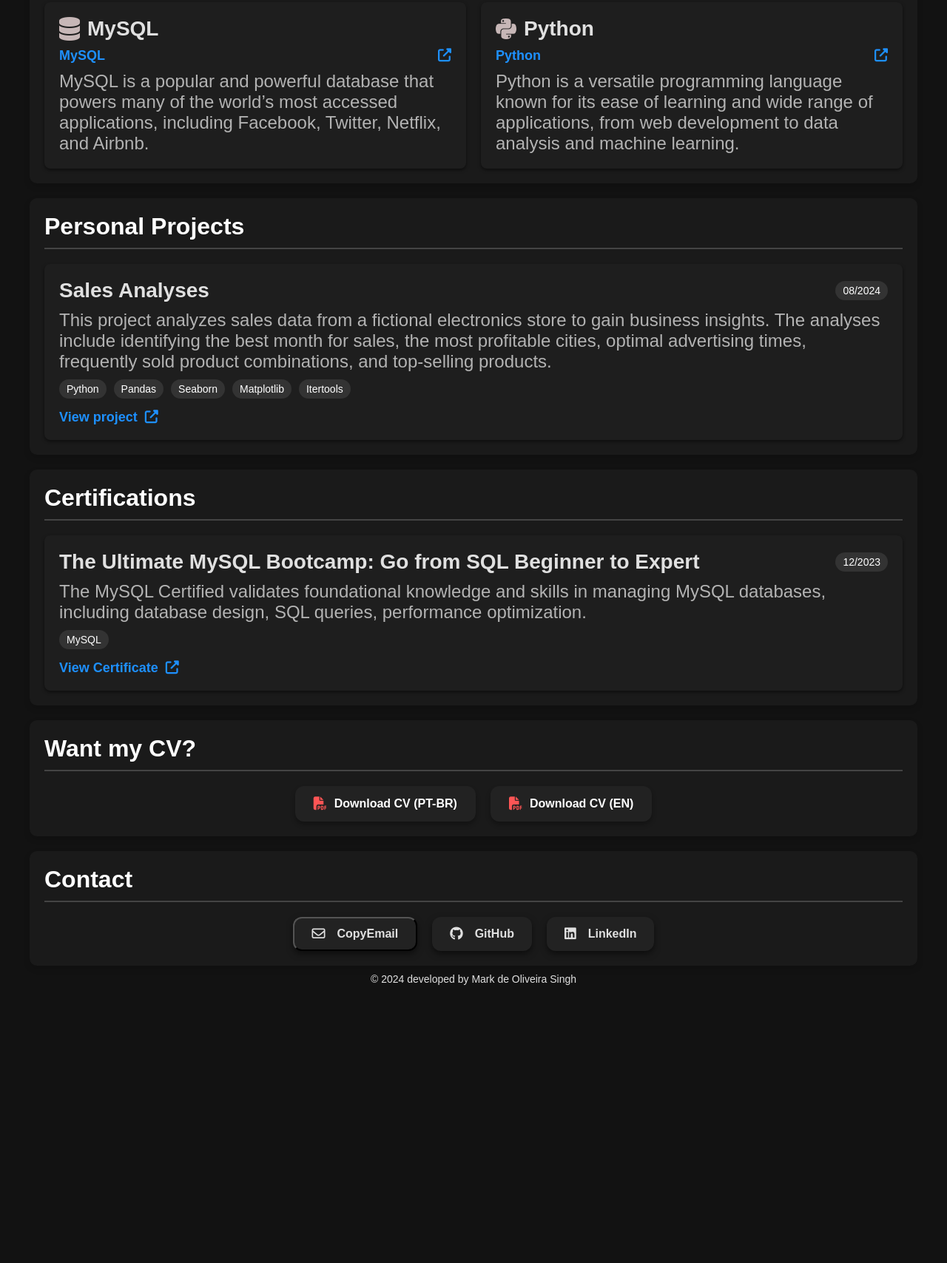
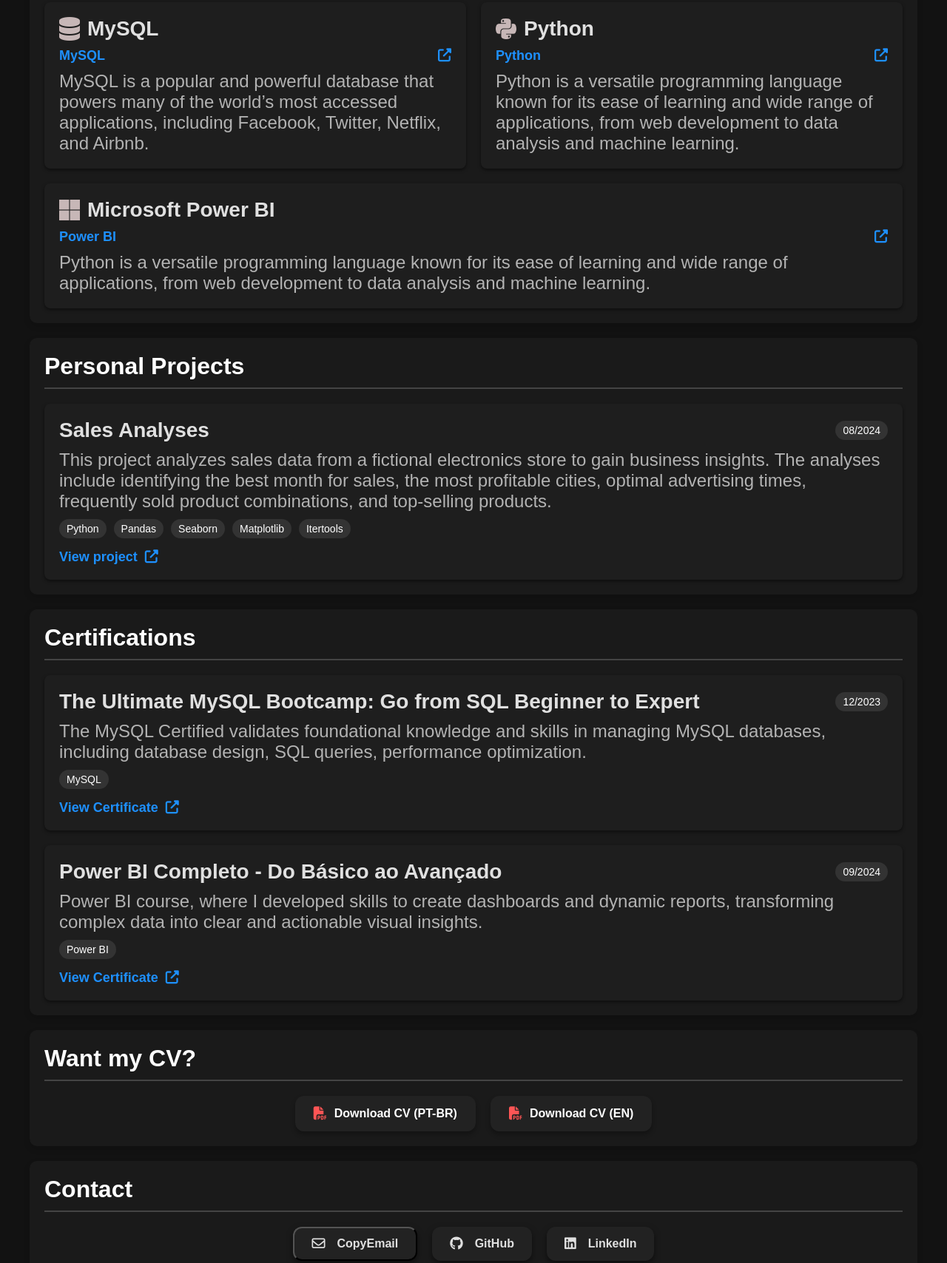
Before and after one commit to MKSodhi/MKSodhi.github.io, a plain HTML site: page index.html in a window 1280 px wide. Shown: the part 776-2484 px from the top of the page at 74% size. Before the commit the page ends 2128 px from the top, so only its background shows below. Drawn offline with Linux system fonts and the light colour scheme.

Commit message:
Updating and Adding "Skills, Certificate and LinkedIn link"

```diff
--- a/index.html
+++ b/index.html
@@ -71,6 +71,19 @@
                                 from web development to data analysis and machine learning.
                             </p>
                         </div>
+                        <div class="skill">
+                            <h3 class="skill-title"><i class="fa-brands fa-microsoft"></i> Microsoft Power BI
+                            </h3>
+                            <div class="skill-header">
+                                <a href="https://powerbi.microsoft.com" class="skill-link">Power BI</a>
+                                <i class="fa-solid fa-external-link-alt"></i>
+                            </div>
+                            <p class="skill-description">
+                                Python is a versatile programming language known for its ease of learning and wide range
+                                of applications,
+                                from web development to data analysis and machine learning.
+                            </p>
+                        </div>
                         <!-- Add more Skills here -->
                     </div>
                 </div>
@@ -122,6 +135,21 @@
                                 class="certification-link"> View Certificate <i
                                     class="fa-solid fa-external-link-alt"></i></a>
                         </div>
+                        <div class="certification">
+                            <div class="certification-header">
+                                <h3 class="certification-title">Power BI Completo - Do Básico ao Avançado</h3>
+                                <p class="certification-date">09/2024</p>
+                            </div>
+                            <p class="certification-description">Power BI course, where I developed skills to create
+                                dashboards and dynamic reports, transforming complex data into clear and actionable
+                                visual insights.</p>
+                            <p class="certification-tools">
+                                <span class="tool-c">Power BI</span>
+                            </p>
+                            <a href="https://www.udemy.com/certificate/UC-d331188d-e135-427c-a6f9-699b954acbae/"
+                                class="certification-link"> View Certificate <i
+                                    class="fa-solid fa-external-link-alt"></i></a>
+                        </div>
                         <!-- Add more Certifications here -->
                     </div>
                 </div>
@@ -130,8 +158,8 @@
                 <div class="section">
                     <h2>Want my CV?</h2>
                     <div class="cv-buttons">
-                        <a href="/CVs/Mark_CV.pdf" class="cv-button cv-pt"><i
-                                class="fa-solid fa-file-pdf"></i>Download CV (PT-BR)</a>
+                        <a href="/CVs/Mark_CV.pdf" class="cv-button cv-pt"><i class="fa-solid fa-file-pdf"></i>Download
+                            CV (PT-BR)</a>
                         <a href="/CVs/Mark_CV(US).pdf" class="cv-button cv-en"><i
                                 class="fa-solid fa-file-pdf"></i>Download CV (EN)</a>
                     </div>
@@ -145,8 +173,7 @@
                                 class="fa-regular fa-envelope"></i>CopyEmail</button>
                         <a href="https://github.com/MKSodhi" class="contact-button" target="_blank"><i
                                 class="fa-brands fa-github"></i>GitHub</a>
-                        <a href="https://www.linkedin.com/in/mark-de-oliveira-singh-4816b7261/"
-                                class="contact-button"target="_blank"><i
+                        <a href="https://www.linkedin.com/in/mko-singh" class="contact-button" target="_blank"><i
                                 class="fa-brands fa-linkedin"></i>LinkedIn</a>
                     </div>
                 </div>
```
